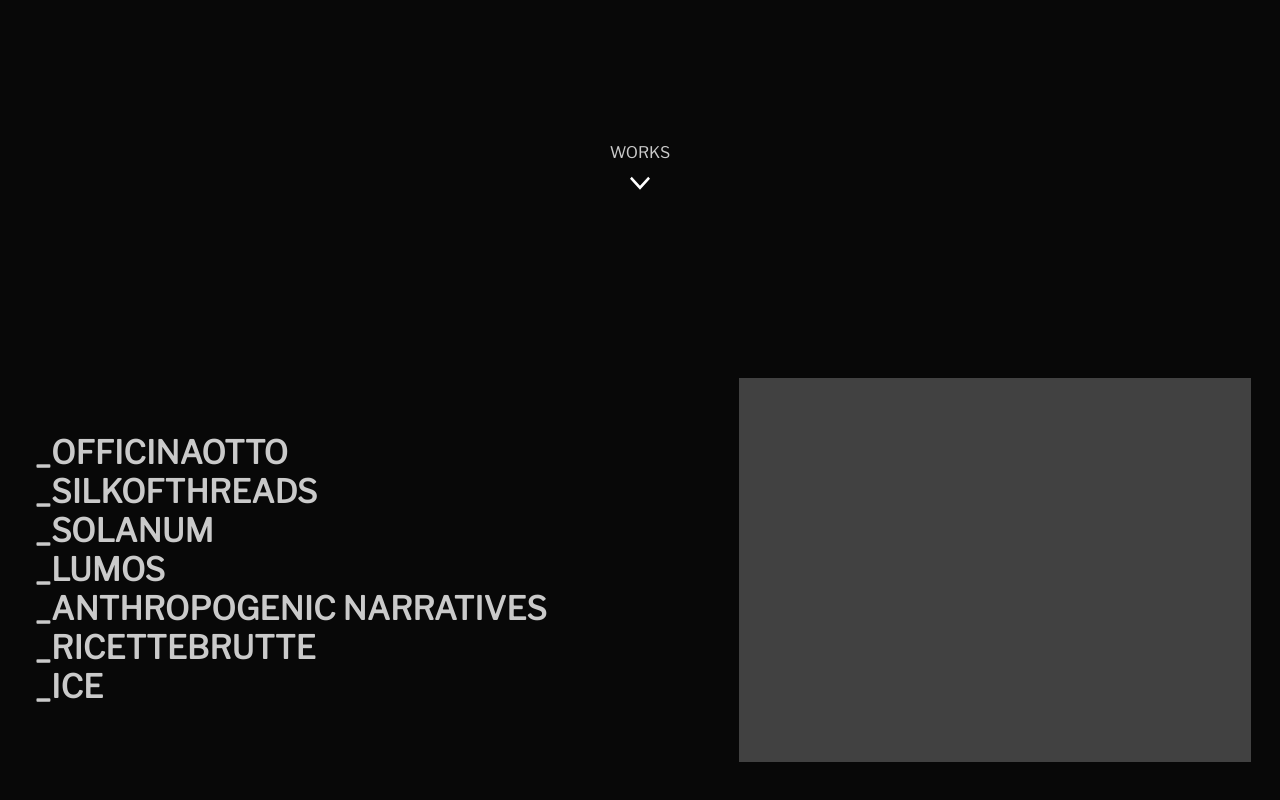
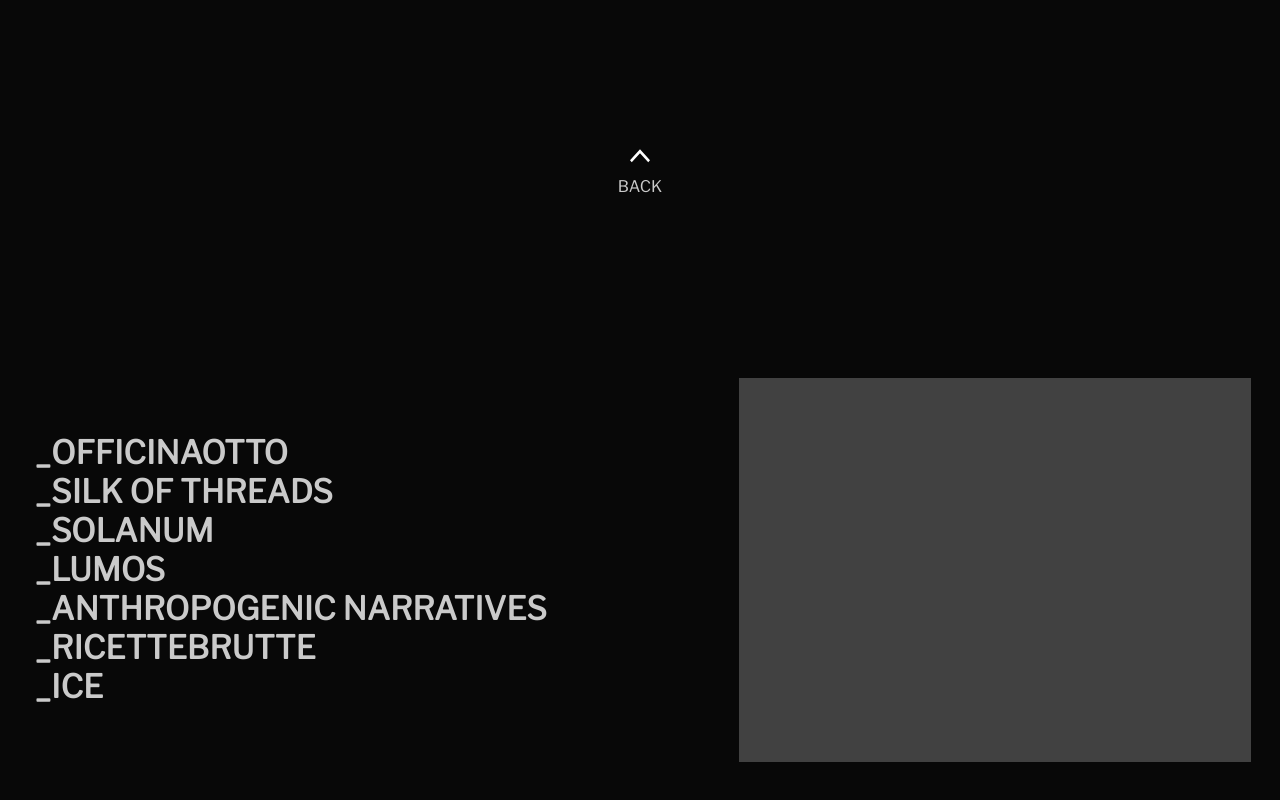
Before and after one commit to agosanna/Agostino-Sanna-Portfolio, a website built with Vite: page index.html in a window 1280 px wide. Shown: the part 582-1382 px from the top of the page. Built offline with nearby package versions, Linux system fonts and the light colour scheme.

Commit message:
progressi home

```diff
--- a/index.html
+++ b/index.html
@@ -18,25 +18,29 @@
   <div id="splash-page">
   </div>
 
-  <a class="scroll-cta" href="#">
+  <a id="scroll-cta">
     <p>WORKS</p>
     <img src="./public/icons/down-arrow.svg" alt="arrow-to-selected-works" style="width: 24px;">
   </a>
 
   <div id="works-container">
-    <ul>
-     <a href=""><h2>_OFFICINAOTTO</h2></a>
-     <a href=""><h2>_SILKOFTHREADS</h2></a>
-     <a href=""><h2>_SOLANUM</h2></a>
-     <a href=""><h2>_LUMOS</h2></a>
-     <a href=""><h2>_ANTHROPOGENIC NARRATIVES</h2></a>
-     <a href=""><h2>_RICETTEBRUTTE</h2></a>
-     <a href=""><h2>_ICE</h2></a>
-    </ul>
-    <div id="preview-img">
-      <img src="" alt="">
+    <div id="project-list">
+      <ul>
+        <a class="menu-item"><h2>_OFFICINAOTTO</h2></a>
+        <a class="menu-item"><h2>_SILK OF THREADS</h2></a>
+        <a class="menu-item"><h2>_SOLANUM</h2></a>
+        <a class="menu-item"><h2>_LUMOS</h2></a>
+        <a class="menu-item"><h2>_ANTHROPOGENIC NARRATIVES</h2></a>
+        <a class="menu-item"><h2>_RICETTEBRUTTE</h2></a>
+        <a class="menu-item"><h2>_ICE</h2></a>
+       </ul>
+       <div id="preview-img">
+         <img src="" alt="">
+       </div>
     </div>
+
   </div>
+
 
   <!-- <footer>
     <a href="https://www.instagram.com/agosanna/" target="_blank">INSTAGRAM</a>
--- a/main.js
+++ b/main.js
@@ -1,10 +1,38 @@
-const scrollCta = document.querySelectorAll(".scroll-cta");
+const scrollCta = document.querySelector("#scroll-cta");
+const worksContainer = document.querySelector("#works-container");
+let works = false;
 
-scrollCta.forEach(button => {
-  button.addEventListener('click', function() {
-    this.scrollIntoView({
-      behavior: 'smooth',
-      block: 'start'
-    });
+
+function handleIntersection(entries) {
+  entries.forEach(entry => {
+    if (entry.isIntersecting) {
+      works = true;
+      console.log("Elemento visibile");
+      scrollCta.style.flexDirection = "column-reverse";
+      scrollCta.querySelector("p").innerHTML = `BACK`;
+      scrollCta.querySelector("img").style.transform = "scaleY(-1)";
+    } else {
+      works = false;
+      console.log("Elemento non visibile");
+      scrollCta.style.flexDirection = "column";
+      scrollCta.querySelector("p").innerHTML = `WORKS`;
+      scrollCta.querySelector("img").style.transform = "scaleY(1)";
+    }
+    console.log("works:", works);
+  });
+}
+
+const observer = new IntersectionObserver(handleIntersection, {
+  root: null,
+  threshold: 0.3
+});
+
+observer.observe(worksContainer);
+
+scrollCta.addEventListener("click", function() {
+  console.log(works);
+  this.scrollIntoView({
+    behavior: 'smooth',
+    block: works ? 'end' : 'start'
   });
 });
--- a/style.css
+++ b/style.css
@@ -32,6 +32,7 @@
 
 h2 {
   font-size: 2em;
+  font-weight: 600;
 }
 
 a:hover {
@@ -59,7 +60,7 @@
   height: calc(100vh - (53.2px + 5.4vh));
 }
 
-.scroll-cta{
+#scroll-cta{
   z-index: 2;
   display: flex;
   flex-direction: column;
@@ -75,6 +76,14 @@
   width: 95%;
   margin: 0 2.7vw;
   height: calc(100vh - (53.2px + 5.4vh));
+  display: flex;
+  align-items: center;
+  justify-content: center;
+  flex-direction: column;
+}
+
+#project-list {
+  width: 100%;
   display: flex;
   justify-content: space-between;
   align-items: center;
```
